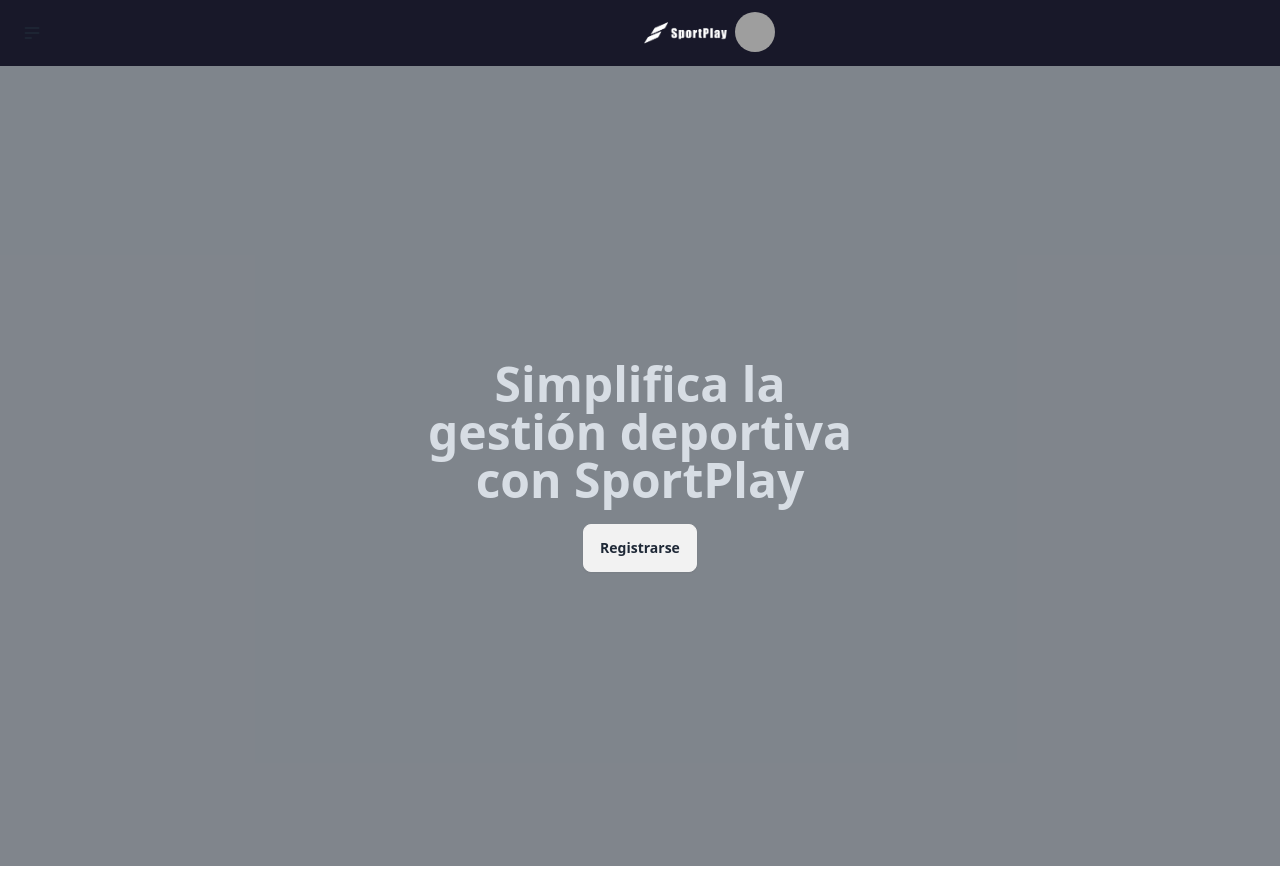
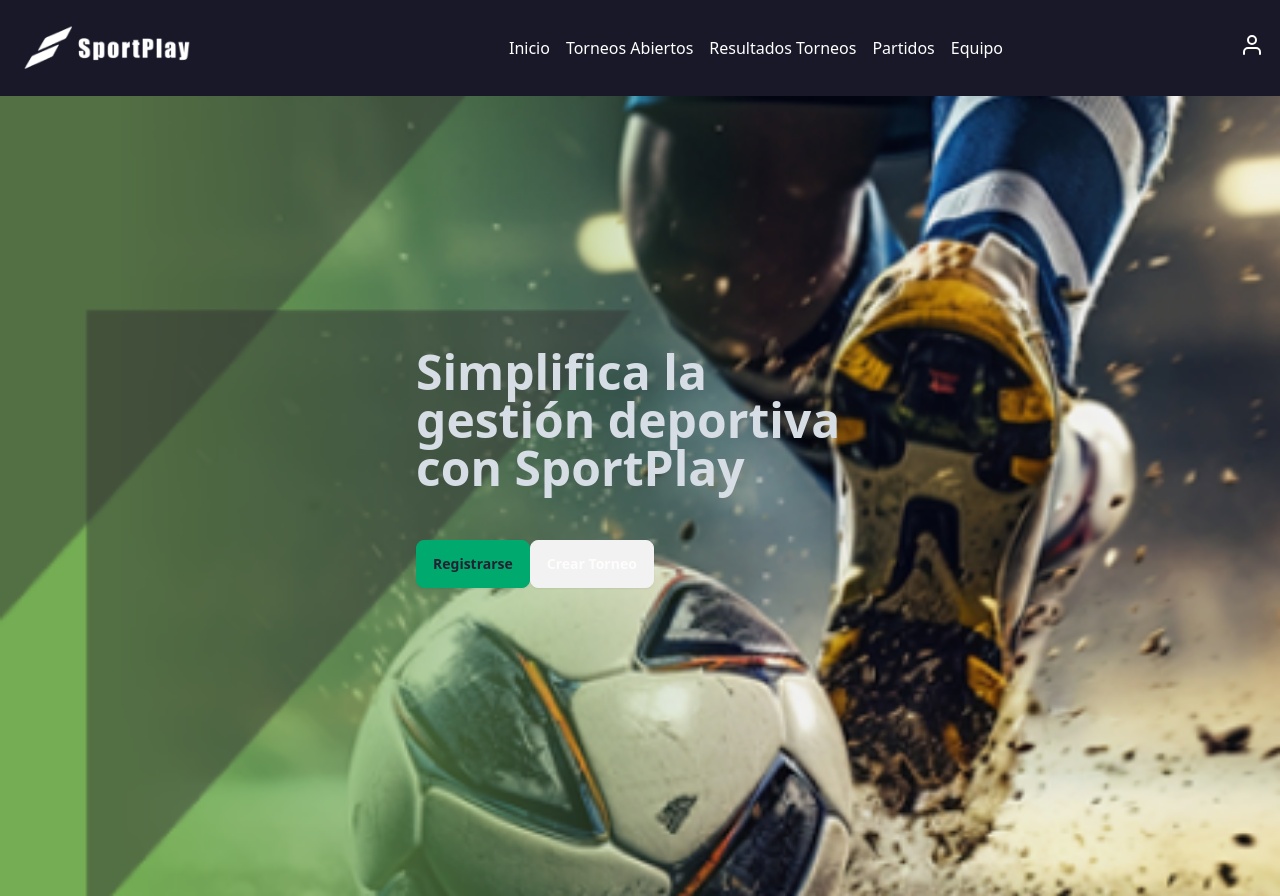
Before and after one commit to valec3/SportPlay, a React (Vite) app: page / in a window 1280 px wide. Before the commit the page ends 866 px from the top, so only its background shows below. Built offline with nearby package versions, Linux system fonts and the light colour scheme; grey boxes are pictures that could not be loaded.

Commit message:
navbar fix

```diff
--- a/package.json
+++ b/package.json
@@ -14,6 +14,7 @@
     "react": "^18.2.0",
     "react-axios": "^2.0.6",
     "react-dom": "^18.2.0",
+    "react-icons": "^5.0.1",
     "react-router-dom": "^6.22.0"
   },
   "devDependencies": {
--- a/src/components/Banner.jsx
+++ b/src/components/Banner.jsx
@@ -2,18 +2,30 @@
 
 const Banner = () => {
 	return (
-        <div className="hero min-h-screen" style={{backgroundImage: '/s13-23-n-react-back/src/assets/banner.jpg'}}>
-  <div className="hero-overlay bg-opacity-60"></div>
-  <div className="hero-content text-center text-neutral-content">
-    <div className="max-w-md">
-      <h1 className="mb-5 text-5xl font-bold">Simplifica la gestión deportiva con SportPlay</h1>
-
-      <button className="btn Accent">Registrarse</button>
-    </div>
-  </div>
-</div>
-
-    );
+		<div
+			className='hero min-h-screen'
+			style={{
+				backgroundImage: `url('/images/banner.png')`,
+				backgroundSize: 'cover',
+				backgroundPosition: 'center',
+			}}
+		>
+			<div className='hero-overlay bg-opacity-5'></div>
+			<div className='hero-content text-neutral-content'>
+				<div className='max-w-md pl-84'>
+					<h1 className='mb-12 text-5xl font-bold'>
+						Simplifica la gestión deportiva con SportPlay
+					</h1>
+					<button className='btn btn-success text-secondary w-167 h-43 mb-14'>
+						Registrarse
+					</button>
+					<button className='btn btn-#1F1D2B text-base-100 w-167 h-43'>
+						Crear Torneo
+					</button>
+				</div>
+			</div>
+		</div>
+	);
 };
 
 export default Banner;
--- a/src/components/Header.jsx
+++ b/src/components/Header.jsx
@@ -1,82 +1,135 @@
 import React, { useState } from 'react';
+import { FiMenu, FiUser, FiX } from 'react-icons/fi';
 
-const Header = () => {
+const Navbar = () => {
+	const [isOpen, setIsOpen] = useState(false);
+	const [isDropdownOpen, setIsDropdownOpen] = useState(false);
+
+	const toggleMenu = () => {
+		setIsOpen(!isOpen);
+	};
+	const handleModalContainerClick = e => e.stopPropagation();
+
+	const toggleDropdown = () => {
+		setIsDropdownOpen(!isDropdownOpen);
+	};
+
+	const closeMenu = () => {
+		setIsOpen(false);
+	};
+
 	return (
-		<div className='navbar bg-primary'>
-			<div className='navbar-start'>
-				<div className='dropdown'>
-					<div tabIndex={0} role='button' className='btn btn-ghost btn-circle'>
-						<svg
-							xmlns='http://www.w3.org/2000/svg'
-							className='h-5 w-5'
-							fill='none'
-							viewBox='0 0 24 24'
-							stroke='currentColor'
+		<nav className='bg-primary text-white p-4 flex justify-between items-center sticky top-0 z-10 '>
+			{/* Menú hamburguesa */}
+			<div className='flex items-center'>
+				<div className='sm:hidden'>
+					<button
+						onClick={toggleMenu}
+						className='text-white focus:outline-none'
 					>
-							<path
-								strokeLinecap='round'
-								strokeLinejoin='round'
-								strokeWidth='2'
-								d='M4 6h16M4 12h16M4 18h7'
+						<FiMenu className='h-6 w-6' />
+					</button>
+					{/* Menú hamburguesa desplegable */}
+					{isOpen && (
+						<div
+							onClick={toggleMenu}
+							className='absolute top-0 left-0 w-full h-screen bg-black bg-opacity-50 z-50 flex justify-start items-center '
+						>
+							<div
+								onClick={handleModalContainerClick}
+								className='absolute top-[90px] bg-secondary text-white w-1/2 h-[423px]   '
+							>
+								<ul className='text-white font-Roboto flex flex-col items-start pt-[47px]  '>
+									<li className='py-2 hover:bg-gray-700 w-full pl-[30px] h-[47px]'>
+										{' '}
+										<a>Inicio</a>
+									</li>
+									<li className='py-2 hover:bg-gray-700'>Torneos Abiertos</li>
+									<li className='py-2 hover:bg-gray-700'>Resultados Torneos</li>
+									<li className='py-2 hover:bg-gray-700'>Partidos</li>
+									<li className='py-2 hover:bg-gray-700'>Equipo</li>
+								</ul>
+							</div>
+						</div>
+					)}
+				</div>
+
+				{/* Logo */}
+				<div className='flex items-center justify-center sm:justify-start w-64'>
+					<img
+						src='/images/logo-hori-2.png'
+						alt='Logo'
+						className='h-14 sm:h-16 mr-4'
 					/>
-						</svg>
 				</div>
-					<ul
-						tabIndex={0}
-						className='menu menu-sm dropdown-content mt-3 z-[1] p-2 shadow bg-base-100 rounded-box w-52'
+			</div>
+
+			{/* Menú de navegación para pantallas grandes */}
+			<div className='hidden sm:flex space-x-4'>
+				<a href='#' className='hover:text-gray-400'>
+					Inicio
+				</a>
+				<a href='#' className='hover:text-gray-400'>
+					Torneos Abiertos
+				</a>
+				<a href='#' className='hover:text-gray-400'>
+					Resultados Torneos
+				</a>
+				<a href='#' className='hover:text-gray-400'>
+					Partidos
+				</a>
+				<a href='#' className='hover:text-gray-400'>
+					Equipo
+				</a>
+			</div>
+
+			{/* Icono de usuario y menú desplegable */}
+			<div className='relative'>
+				<button
+					onClick={toggleDropdown}
+					className='text-white focus:outline-none'
 				>
-						<li>
-							<a>Torneos Abiertos</a>
+					<FiUser className='h-6 w-6' />
+				</button>
+				{/* Dropdown para el menú de usuario */}
+				{isDropdownOpen && (
+					<div className='absolute right-0 mt-2 w-48 bg-gray-800 rounded-lg shadow-lg'>
+						<ul className='py-2'>
+							<li className='px-4 py-2 hover:bg-gray-700'>
+								<a href='#'>Perfil</a>
 							</li>
-						<li>
-							<a>Resultados</a>
+							<li className='px-4 py-2 hover:bg-gray-700'>
+								<a href='#'>Actividad</a>
 							</li>
-						<li>
-							<a>Equipos</a>
+							<li className='px-4 py-2 hover:bg-gray-700'>
+								<a href='#'>Torneos</a>
+							</li>
+							<li className='px-4 py-2 hover:bg-gray-700'>
+								<a href='#'>Jugador</a>
+							</li>
+							<li className='px-4 py-2 hover:bg-gray-700'>
+								<a href='#'>Resultados</a>
+							</li>
+							<li className='px-4 py-2 hover:bg-gray-700'>
+								<a href='#'>Notificaciones</a>
+							</li>
+							<li className='px-4 py-2 hover:bg-gray-700'>
+								<a href='#'>Cerrar Sesión</a>
 							</li>
 						</ul>
 					</div>
-			</div>
-			<div className='navbar-center'>
-				<img
-					src='/images/logo-hori-2.png'
-					className='w-auto h-8'
-				></img>
+				)}
 			</div>
 
-			<div className='dropdown dropdown-end'>
+			{/* Overlay para cerrar el menú al hacer clic fuera */}
+			{isOpen && (
 				<div
-					tabIndex={0}
-					role='button'
-					className='btn btn-ghost btn-circle avatar'
-				>
-					<div className='w-10 rounded-full'>
-						<img
-							alt='Tailwind CSS Navbar component'
-							src='https://daisyui.com/images/stock/photo-1534528741775-53994a69daeb.jpg'
-						/>
-					</div>
-				</div>
-				<ul
-					tabIndex={0}
-					className='mt-3 z-[1] p-2 shadow menu menu-sm dropdown-content bg-base-100 rounded-box w-52'
-				>
-					<li>
-						<a className='justify-between'>
-							Perfil
-							<span className='badge'>New</span>
-						</a>
-					</li>
-					<li>
-						<a>Actividad</a>
-					</li>
-					<li>
-						<a>Logout</a>
-					</li>
-				</ul>
-			</div>
-		</div>
+					className='fixed top-0 left-0 w-screen h-screen bg-black bg-opacity-50 z-40'
+					onClick={closeMenu}
+				></div>
+			)}
+		</nav>
 	);
 };
 
-export default Header;
+export default Navbar;
```
Also changed, not shown: 1 other file (tests, documents, lock files or other folders). Lines whose indentation alone changed are shown as unchanged.
